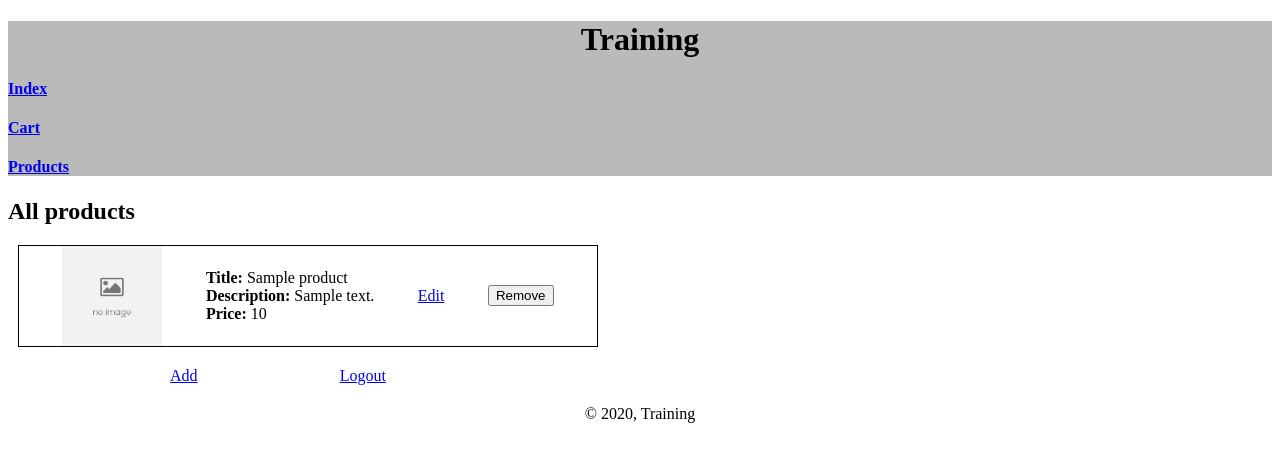
After one commit to Bontu-Andrei/training1, a PHP site: page /products.php in a window 1280 px wide. The commit adds this page. Shown: the top 462 px of the page. Run offline with PHP 8.4, Linux system fonts and the light colour scheme; the visitor is signed in with stand-in values (Sample User, id 1); tables that the repository leaves empty or names only in its code hold one stand-in row (values such as "Sample post").

Commit message:
7, products.php, http://pm.5psolutions.net/public/index.php?path_info=projects/training-andrei-bontu/tasks/7, Added products.php functionality, Listing all products from DB

```diff
--- a/public/common.php
+++ b/public/common.php
@@ -50,6 +50,7 @@ function template_header($title) {
                 <nav>
                     <h4><a href="index.php">Index</a></h4>
                     <h4><a href="cart.view.php">Cart</a></h4>
+                    <h4><a href="products.php">Products</a></h4>
                 </nav>
             </div>
         </header>
--- /dev/null
+++ b/public/products.php
@@ -0,0 +1,61 @@
+<?php
+
+    session_start();
+
+    require_once "common.php";
+
+    if ( ! $_SESSION["logged_in"]) {
+        // not auth so we redirect.
+        header("Location: login.php");
+        exit();
+    }
+
+    $pdo = pdoConnectMysql();
+
+    $stmt = $pdo->prepare("SELECT * FROM products LIMIT 500");
+    $stmt->execute();
+    $products = $stmt->fetchAll(PDO::FETCH_ASSOC);
+?>
+
+<?=template_header("Products")?>
+
+    <div style="width: 600px;">
+        <h2>All products</h2>
+
+        <?php foreach ($products as $product) : ?>
+            <div style="border: 1px solid black; margin: 10px; display: flex; align-items: center;
+                                                     justify-content: space-evenly;">
+
+                <img src="images/default.jpg" alt="product_image" style="width: 100px; height: 100px">
+
+                <div>
+                    <label for="title"><b><?= trans("Title:") ?></b></label>
+                    <span name="title"><?= $product["title"] ?></span> <br>
+
+                    <label for="description"><b><?= trans("Description:") ?></b></label>
+                    <span name="description"><?= $product["description"] ?></span> <br>
+
+                    <label for="price"><b><?= trans("Price:") ?></b></label>
+                    <span name="price"><?= $product["price"] ?></span> <br>
+                </div>
+
+                <a href="edit.php">Edit</a>
+
+                <div>
+                    <form action="delete.php" method="POST">
+                        <input type="hidden" name="product_id_to_remove" value="<?= $product['id'] ?>">
+
+                        <button type="submit">Remove</button>
+                    </form>
+                </div>
+            </div>
+        <?php endforeach; ?>
+    </div>
+
+    <div style="margin: 20px; width: 500px; display: flex; justify-content: space-evenly;">
+        <a href="product.php">Add</a>
+
+        <a href="logout.php">Logout</a>
+    </div>
+
+<?=template_footer("")?>
```
